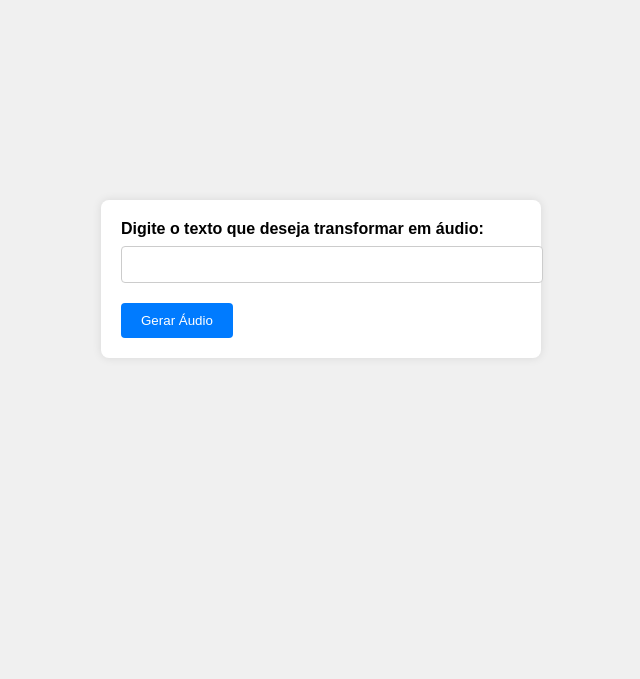
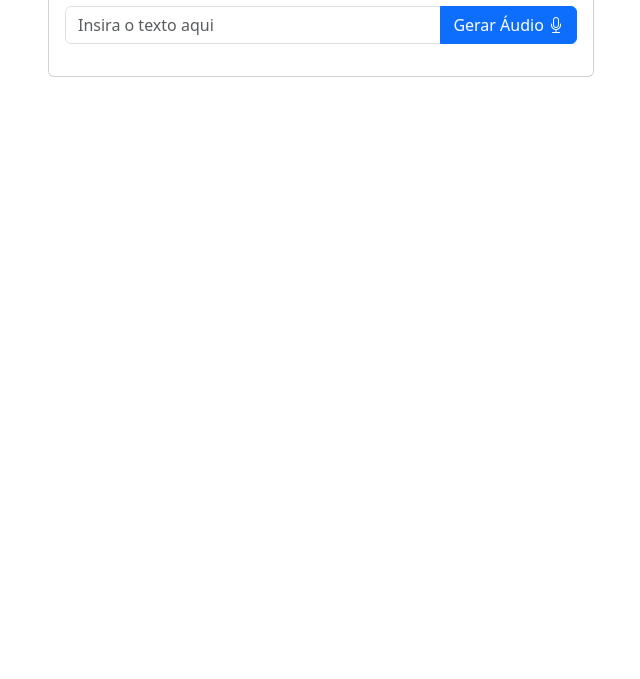
Before and after one commit to anicetodinis/aws_serverless_with_python_polly, a plain HTML site: page index.html in a window 1280 px wide. Shown: the part 121-800 px from the top of the page, without its empty margins (319-959 px from the left). Drawn offline with nearby package versions, Linux system fonts and the light colour scheme.

Commit message:
adicionando mais recursos no frontend e melhorando o design

```diff
--- a/index.html
+++ b/index.html
@@ -4,67 +4,53 @@
     <meta charset="UTF-8">
     <meta name="viewport" content="width=device-width, initial-scale=1.0">
     <title>Texto para Áudio</title>
-    <style>
-        body {
-            font-family: Arial, sans-serif;
-            margin: 0;
-            padding: 0;
-            display: flex;
-            justify-content: center;
-            align-items: center;
-            height: 100vh;
-            background-color: #f0f0f0;
-        }
-
-        form {
-            width: 400px;
-            padding: 20px;
-            background-color: #fff;
-            border-radius: 8px;
-            box-shadow: 0 0 10px rgba(0, 0, 0, 0.1);
-        }
-
-        label {
-            font-weight: bold;
-            margin-bottom: 8px;
-            display: block;
-        }
-
-        input[type="text"] {
-            width: 100%;
-            padding: 10px;
-            margin-bottom: 20px;
-            border: 1px solid #ccc;
-            border-radius: 4px;
-        }
-
-        button {
-            background-color: #007bff;
-            color: #fff;
-            padding: 10px 20px;
-            border: none;
-            border-radius: 4px;
-            cursor: pointer;
-        }
-
-        button:hover {
-            background-color: #0056b3;
-        }
-    </style>
+    <!-- Bootstrap CSS -->
+    <link href="https://cdn.jsdelivr.net/npm/bootstrap@5.3.0-alpha1/dist/css/bootstrap.min.css" rel="stylesheet">
+    <!-- Bootstrap Icons CSS -->
+    <link href="https://cdn.jsdelivr.net/npm/bootstrap-icons/font/bootstrap-icons.css" rel="stylesheet">
 </head>
 <body>
-    <form id="textToAudioForm">
-        <label for="text">Digite o texto que deseja transformar em áudio:</label>
-        <input type="text" id="text" name="text" required>
-        <button type="submit">Gerar Áudio</button>
-    </form>
+    <div class="container">
+        <div class="row justify-content-center mt-5">
+            <div class="col-lg-6">
+                <div class="card">
+                    <div class="card-body">
+                        <h2 class="card-title text-center mb-4">Texto para Áudio</h2>
+                        <form id="textToAudioForm">
+                            <div class="input-group mb-3">
+                                <input type="text" id="text" name="text" class="form-control" placeholder="Insira o texto aqui" required>
+                                <button class="btn btn-primary" type="submit">
+                                    Gerar Áudio <i class="bi bi-mic"></i>
+                                </button>
+                            </div>
+                        </form>
+                        <audio controls id="audioPlayer" style="display: none;"></audio>
+                        <a href="#" id="downloadLink" class="btn btn-success d-none" download>
+                            Baixar Áudio <i class="bi bi-download"></i>
+                        </a>
+                    </div>
+                </div>
+            </div>
+        </div>
+    </div>
 
+    <!-- jQuery -->
+    <script src="https://code.jquery.com/jquery-3.6.0.min.js"></script>
+    <!-- Bootstrap Bundle with Popper -->
+    <script src="https://cdn.jsdelivr.net/npm/bootstrap@5.3.0-alpha1/dist/js/bootstrap.bundle.min.js"></script>
     <script>
-        document.getElementById('textToAudioForm').addEventListener('submit', function(event) {
-            event.preventDefault();
-            const text = document.getElementById('text').value;
-            // Aqui vamos enviar o texto para o backend processar e gerar o áudio
-            // Implementaremos isso posteriormente
+        $(document).ready(function() {
+            $('#textToAudioForm').submit(function(event) {
+                event.preventDefault();
+                const text = $('#text').val();
+                // Aqui vamos enviar o texto para o backend processar e gerar o áudio
+                // Implementaremos isso posteriormente
+                // Suponha que o backend retorne o URL do áudio gerado
+                const audioUrl = 'https://meu-buckect/audio-xyz.mp3';
+                $('#audioPlayer').attr('src', audioUrl);
+                $('#audioPlayer').show();
+                $('#downloadLink').attr('href', audioUrl).removeClass('d-none');
+            });
         });
     </script>
 </body>
```
Also changed, not shown: README.md.
